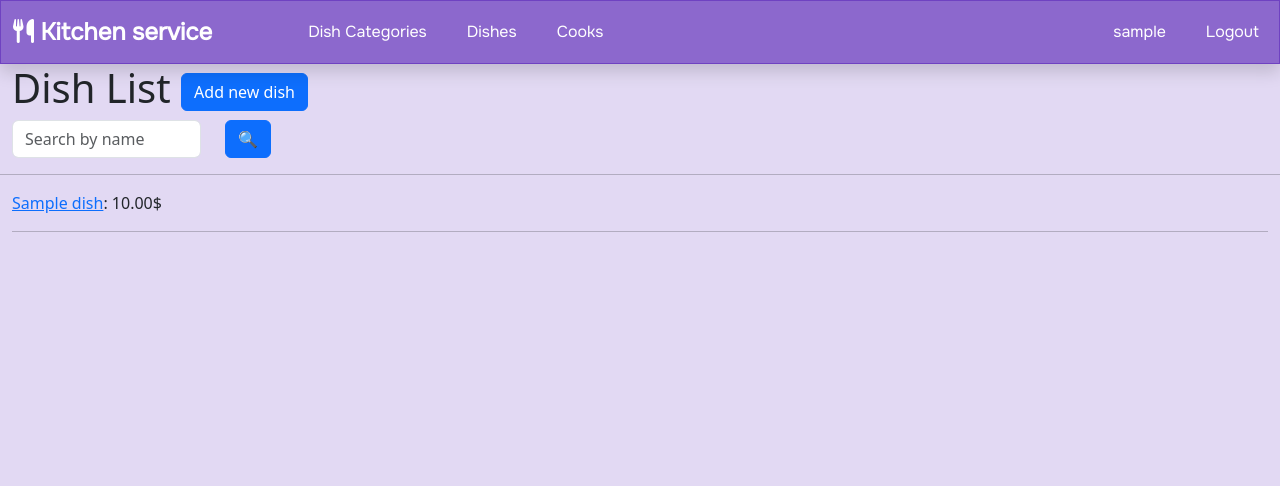
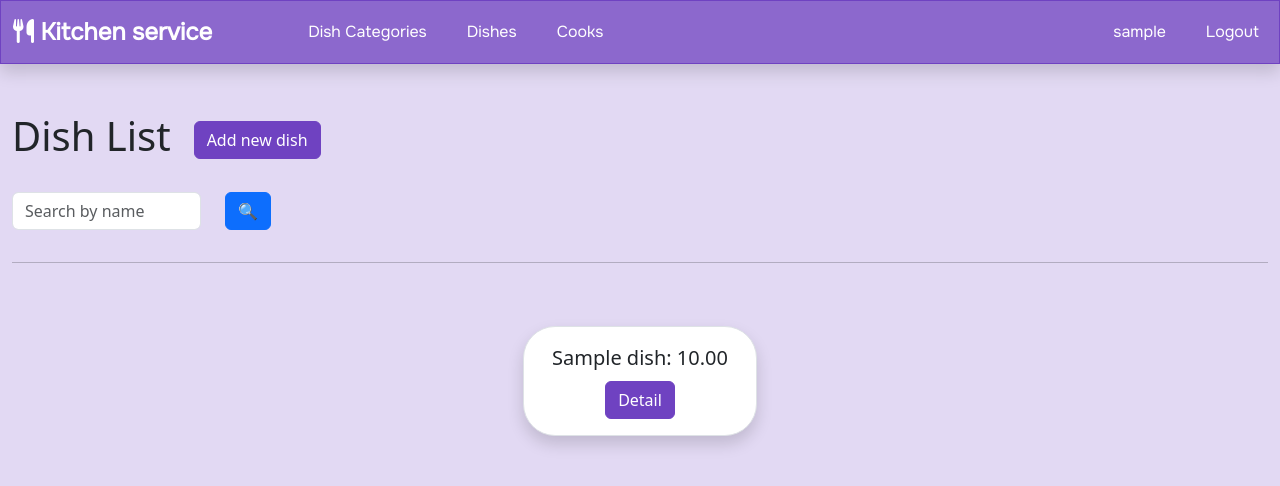
Before and after one commit to KristianYe/restaurant-kitchen, a Django app: page /dishes/ in a window 1280 px wide. Shown: the top 486 px of the page. Run offline with Django 4.2, Linux system fonts and the light colour scheme; a user stored in the database is signed in; tables that the repository leaves empty hold one stand-in row (values such as "Sample post"); some libraries are stand-ins or nearby versions.

Commit message:
customized dish/dish type lists

```diff
--- a/static/css/styles.css
+++ b/static/css/styles.css
@@ -40,7 +40,7 @@
     background-color: var(--ky-light-purple);
 }
 
-.nav-border {
+.border-purple {
     border: 1px solid var(--ky-btn-color-purple);
 }
 
--- a/templates/includes/navbar.html
+++ b/templates/includes/navbar.html
@@ -1,4 +1,4 @@
-<nav class="navbar navbar-expand-lg navbar-light bg-purple nav-border shadow">
+<nav class="navbar navbar-expand-lg navbar-light bg-purple border-purple shadow">
   <div class="container-fluid">
     <a class="navbar-brand" style="color: white;
     font-family: 'Onest', sans-serif; font-size: 150%; font-weight: bold"
--- a/templates/kitchen/dish_list.html
+++ b/templates/kitchen/dish_list.html
@@ -1,19 +1,29 @@
 {% extends "base.html" %}
 
 {% block content %}
+	<div class="mt-5">
+    <div>
       <h1>
         Dish List
-    <a href="{% url 'kitchen:dish-create' %}" class="btn btn-primary link-to-page">
+        <a style="margin-left: 1%" href="{% url 'kitchen:dish-type-create' %}" class="btn btn-purple link-to-page">
           Add new dish
         </a>
       </h1>
+    </div>
     <br>
     {% include "includes/search_form.html" %}
     <hr>
-  <ul>
+    <div class="container d-flex justify-content-sm-evenly custom-cont">
       {% for dish in dish_list %}
-      <li><a href="{% url 'kitchen:dish-detail' pk=dish.id %}">{{ dish.name }}</a>: {{ dish.price }}$</li>
-      <hr>
+      <div class="row border rounded-5 p-3 bg-white shadow box-area">
+        <div class="text-center">
+          <p>{{ dish }}</p>
+          <a class="btn btn-purple mt-2" href="{% url 'kitchen:dish-detail' pk=dish.id %}">
+            Detail
+          </a>
+        </div>
+      </div>
       {% endfor %}
-  </ul>
+    </div>
+  </div>
 {% endblock %}
--- a/templates/kitchen/index.html
+++ b/templates/kitchen/index.html
@@ -2,7 +2,7 @@
 
 {% block content %}
   <div class="container d-flex flex-column text-center">
-    <div class="mt-3 text-center">
+    <div class="mt-5 text-center">
       <h1>Welcome to the best Kitchen Service ever!</h1>
     </div>
     <div class="container d-flex justify-content-sm-evenly custom-cont">
```
Also changed, not shown: templates/kitchen/dish_type_list.html (+15 -5 lines). Lines whose indentation alone changed are shown as unchanged.
